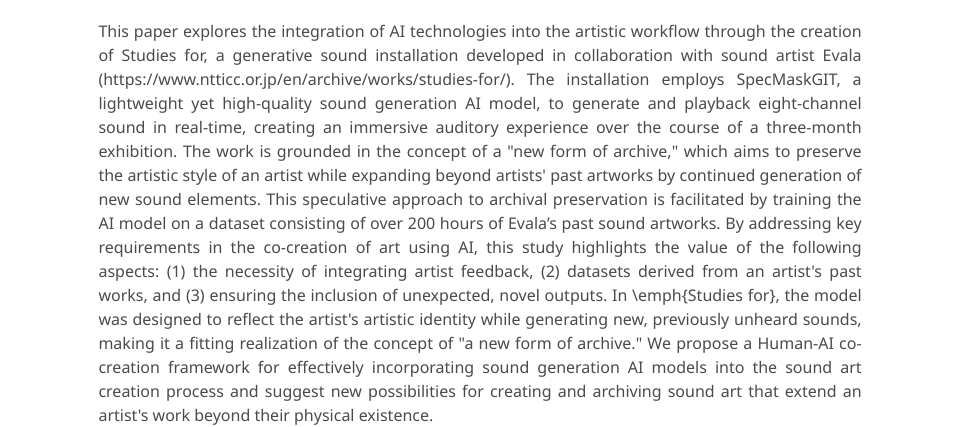
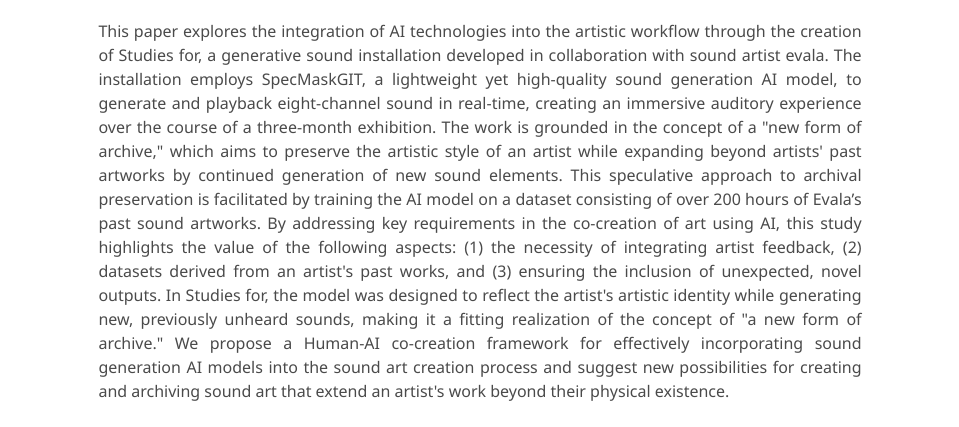
Before and after one commit to sony/studies-for, a plain HTML site: page index.html in a window 1280 px wide. Shown: the part 535-962 px from the top of the page, without its empty margins (160-1119 px from the left). Drawn offline with nearby package versions, Linux system fonts and the light colour scheme; some packages are replaced by stand-ins of ours; some icons are missing; a web font is replaced by a local one.

Commit message:
fix html

```diff
--- a/index.html
+++ b/index.html
@@ -111,8 +111,8 @@
             <h2 class="title is-3">Abstract</h2>
             <div class="content has-text-justified">
               <p>
-                This paper explores the integration of AI technologies into the artistic workflow through the creation of Studies for, a generative sound installation developed in collaboration with sound artist Evala (https://www.ntticc.or.jp/en/archive/works/studies-for/). The installation employs SpecMaskGIT, a lightweight yet high-quality sound generation AI model, to generate and playback eight-channel sound in real-time, creating an immersive auditory experience over the course of a three-month exhibition. The work is grounded in the concept of a "new form of archive," which aims to preserve the artistic style of an artist while expanding beyond artists' past artworks by continued generation of new sound elements. This speculative approach to archival preservation is facilitated by training the AI model on a dataset consisting of over 200 hours of Evala’s past sound artworks.
-                By addressing key requirements in the co-creation of art using AI, this study highlights the value of the following aspects: (1) the necessity of integrating artist feedback, (2) datasets derived from an artist's past works, and (3) ensuring the inclusion of unexpected, novel outputs. In \emph{Studies for}, the model was designed to reflect the artist's artistic identity while generating new, previously unheard sounds, making it a fitting realization of the concept of "a new form of archive." We propose a Human-AI co-creation framework for effectively incorporating sound generation AI models into the sound art creation process and suggest new possibilities for creating and archiving sound art that extend an artist's work beyond their physical existence.
+                This paper explores the integration of AI technologies into the artistic workflow through the creation of Studies for, a generative sound installation developed in collaboration with sound artist evala. The installation employs SpecMaskGIT, a lightweight yet high-quality sound generation AI model, to generate and playback eight-channel sound in real-time, creating an immersive auditory experience over the course of a three-month exhibition. The work is grounded in the concept of a "new form of archive," which aims to preserve the artistic style of an artist while expanding beyond artists' past artworks by continued generation of new sound elements. This speculative approach to archival preservation is facilitated by training the AI model on a dataset consisting of over 200 hours of Evala’s past sound artworks.
+                By addressing key requirements in the co-creation of art using AI, this study highlights the value of the following aspects: (1) the necessity of integrating artist feedback, (2) datasets derived from an artist's past works, and (3) ensuring the inclusion of unexpected, novel outputs. In Studies for, the model was designed to reflect the artist's artistic identity while generating new, previously unheard sounds, making it a fitting realization of the concept of "a new form of archive." We propose a Human-AI co-creation framework for effectively incorporating sound generation AI models into the sound art creation process and suggest new possibilities for creating and archiving sound art that extend an artist's work beyond their physical existence.
               </p>
             </div>
         </div>
```
